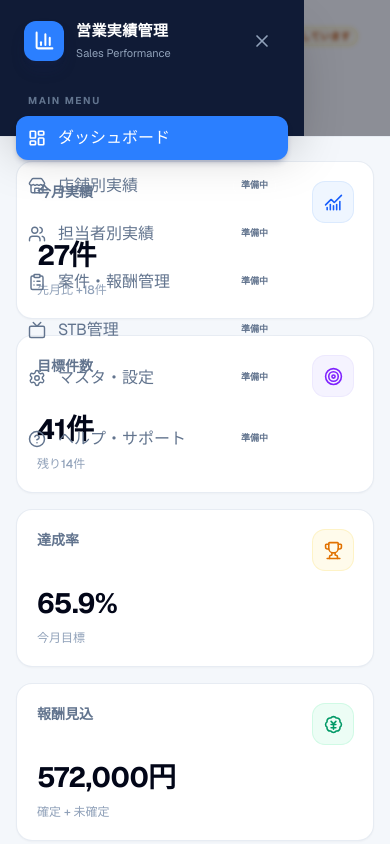
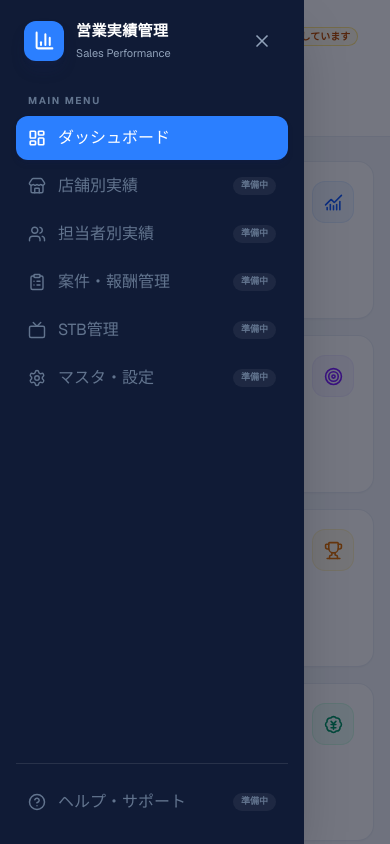
Before and after one commit to albernal00/sales-dashboard, a Next.js app: page / in a window 390 px wide. Both pictures are taken after a click on the button 36 px from the left and 36 px from the top of the page. Shown: the top 844 px of the page. Built offline with nearby package versions, Linux system fonts and the light colour scheme.

Commit message:
fix: make mobile sidebar background opaque

```diff
--- a/components/MobileSidebar.tsx
+++ b/components/MobileSidebar.tsx
@@ -1,10 +1,14 @@
 "use client";
 
-import { useEffect, useState } from "react";
+import { useEffect, useState, useSyncExternalStore } from "react";
+import { createPortal } from "react-dom";
 import { BarChart3, HelpCircle, Menu, X } from "lucide-react";
 import { menuItems } from "./navigation";
 
+const subscribe = () => () => {};
+
 export default function MobileSidebar() {
+  const isMounted = useSyncExternalStore(subscribe, () => true, () => false);
   const [isOpen, setIsOpen] = useState(false);
 
   useEffect(() => {
@@ -23,21 +27,9 @@ export default function MobileSidebar() {
     };
   }, [isOpen]);
 
-  return (
-    <div className="lg:hidden">
-      <button
-        type="button"
-        aria-label="メニューを開く"
-        aria-expanded={isOpen}
-        aria-controls="mobile-navigation"
-        onClick={() => setIsOpen(true)}
-        className="flex size-10 items-center justify-center rounded-xl bg-[#101b36] text-white transition hover:bg-[#182746]"
-      >
-        <Menu size={20} aria-hidden="true" />
-      </button>
-
+  const drawer = (
     <div
-        className={`fixed inset-0 z-50 transition ${isOpen ? "pointer-events-auto" : "pointer-events-none"}`}
+      className={`fixed inset-0 z-[100] isolate transition ${isOpen ? "pointer-events-auto" : "pointer-events-none"}`}
       aria-hidden={!isOpen}
     >
       <button
@@ -45,13 +37,13 @@ export default function MobileSidebar() {
         aria-label="メニューを閉じる"
         tabIndex={isOpen ? 0 : -1}
         onClick={() => setIsOpen(false)}
-          className={`absolute inset-0 bg-slate-950/45 backdrop-blur-[2px] transition-opacity duration-300 ${isOpen ? "opacity-100" : "opacity-0"}`}
+        className={`absolute inset-0 z-0 bg-slate-950/55 transition-opacity duration-300 ${isOpen ? "opacity-100" : "opacity-0"}`}
       />
 
       <aside
         id="mobile-navigation"
         aria-label="モバイルメニュー"
-          className={`absolute inset-y-0 left-0 flex w-[min(82vw,304px)] flex-col bg-[#101b36] px-4 py-5 text-white shadow-2xl transition-transform duration-300 ease-out ${isOpen ? "translate-x-0" : "-translate-x-full"}`}
+        className={`absolute inset-y-0 left-0 z-10 flex w-[min(82vw,304px)] flex-col bg-[#101b36] px-4 py-5 text-white opacity-100 shadow-2xl transition-transform duration-300 ease-out ${isOpen ? "translate-x-0" : "-translate-x-full"}`}
       >
         <div className="mb-8 flex items-center justify-between px-2">
           <div className="flex items-center gap-3">
@@ -119,6 +111,22 @@ export default function MobileSidebar() {
         </div>
       </aside>
     </div>
+  );
+
+  return (
+    <div className="lg:hidden">
+      <button
+        type="button"
+        aria-label="メニューを開く"
+        aria-expanded={isOpen}
+        aria-controls="mobile-navigation"
+        onClick={() => setIsOpen(true)}
+        className="flex size-10 items-center justify-center rounded-xl bg-[#101b36] text-white transition hover:bg-[#182746]"
+      >
+        <Menu size={20} aria-hidden="true" />
+      </button>
+
+      {isMounted && createPortal(drawer, document.body)}
     </div>
   );
 }
```
Lines whose indentation alone changed are shown as unchanged.
